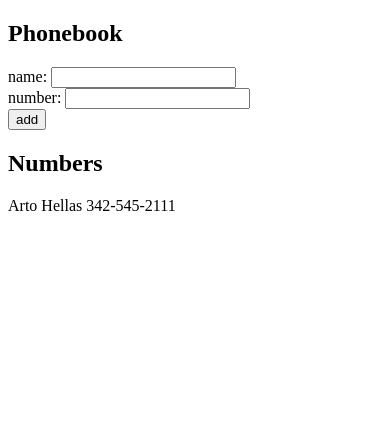
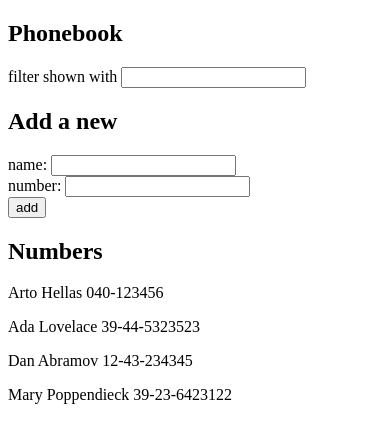
Before and after one commit to newton-adhikari/part2, a React (Create React App) app in the folder phonebook/: page / in a window 390 px wide. Shown: the top 442 px of the page. Built offline with nearby package versions, Linux system fonts and the light colour scheme.

Commit message:
phonebook step4 complted

```diff
--- a/phonebook/src/App.js
+++ b/phonebook/src/App.js
@@ -2,13 +2,19 @@ import { useState } from 'react'
 
 const App = () => {
   const [persons, setPersons] = useState([
-    { name: 'Arto Hellas', number: "342-545-2111" }
+    { name: 'Arto Hellas', number: '040-123456', id: 1 },
+    { name: 'Ada Lovelace', number: '39-44-5323523', id: 2 },
+    { name: 'Dan Abramov', number: '12-43-234345', id: 3 },
+    { name: 'Mary Poppendieck', number: '39-23-6423122', id: 4 }
   ])
+
   const [newName, setNewName] = useState('')
   const [newNumber, setNewNumber] = useState('');
+  const [searched, setSearched] = useState("");
 
-  const nameChangeHandler = event => {
+  const changeHandler = event => {
     if(event.target.name === "name") setNewName(event.target.value);
+    else if (event.target.name === "searched") setSearched(event.target.value);
     else setNewNumber(event.target.value);
   }
 
@@ -23,16 +29,19 @@ const App = () => {
     setNewNumber("");
   }
 
+  const filtered = persons.filter(p => p.name.toLowerCase().includes(searched.toLowerCase()));
   return (
     <div>
       <h2>Phonebook</h2>
+      <p>filter shown with <input name="searched" type="search" value={searched} onChange={changeHandler} /></p>
+      <h2>Add a new</h2>
       <form>
         <div>
           name: <input
           type="text"
           name="name"
           value={newName}
-          onChange={nameChangeHandler}
+          onChange={changeHandler}
         />
         </div>
         <div>
@@ -40,7 +49,7 @@ const App = () => {
             type="text"
             name="number"
             value={newNumber}
-            onChange={nameChangeHandler}
+            onChange={changeHandler}
           />
         </div>
         <div>
@@ -52,7 +61,7 @@ const App = () => {
         </div>
       </form>
       <h2>Numbers</h2>
-      {persons.map(p => <p key={p.name}>{p.name} {p.number}</p>)}
+      {filtered.map(p => <p key={p.name}>{p.name} {p.number}</p>)}
     </div>
   )
 }
```
